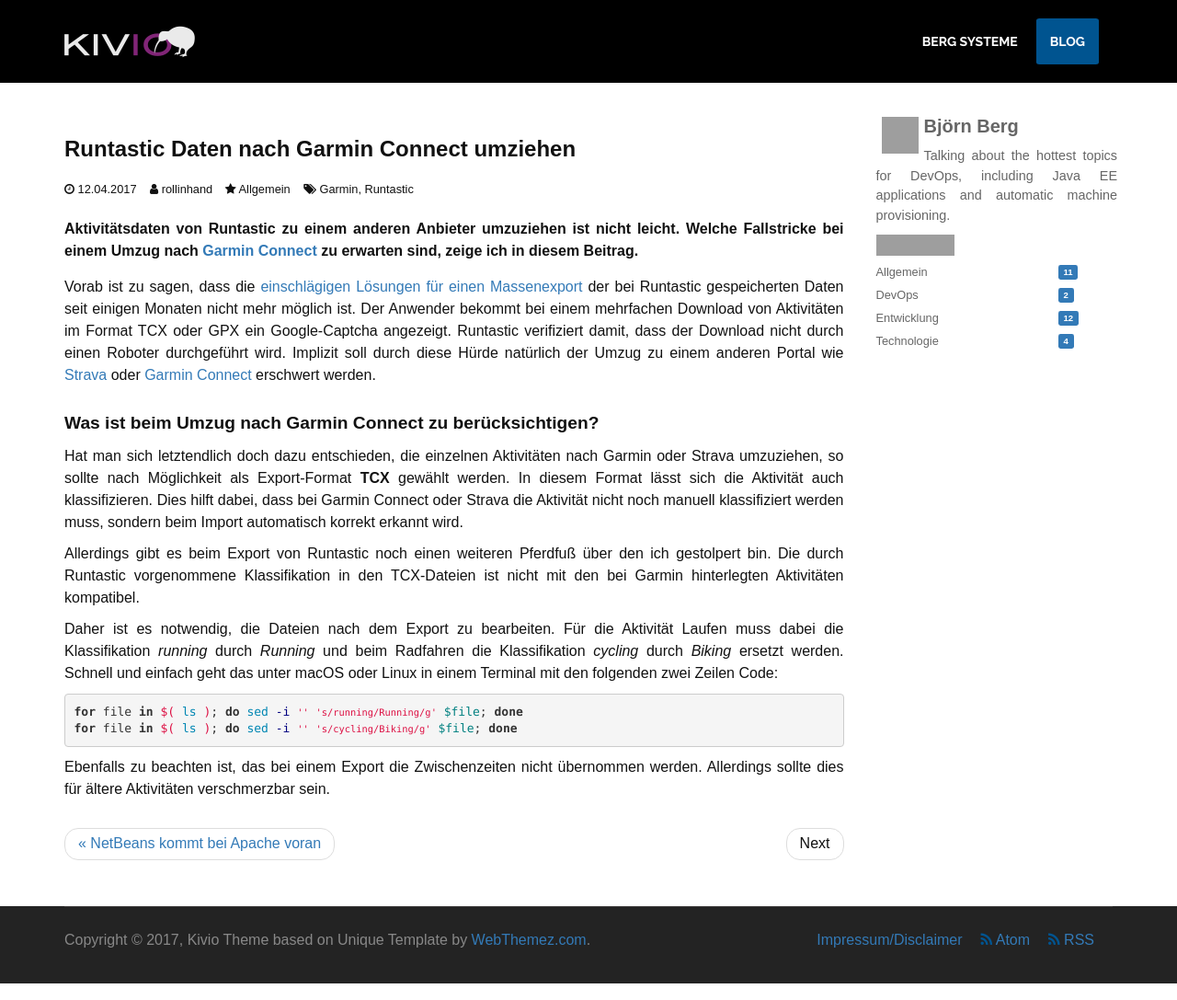
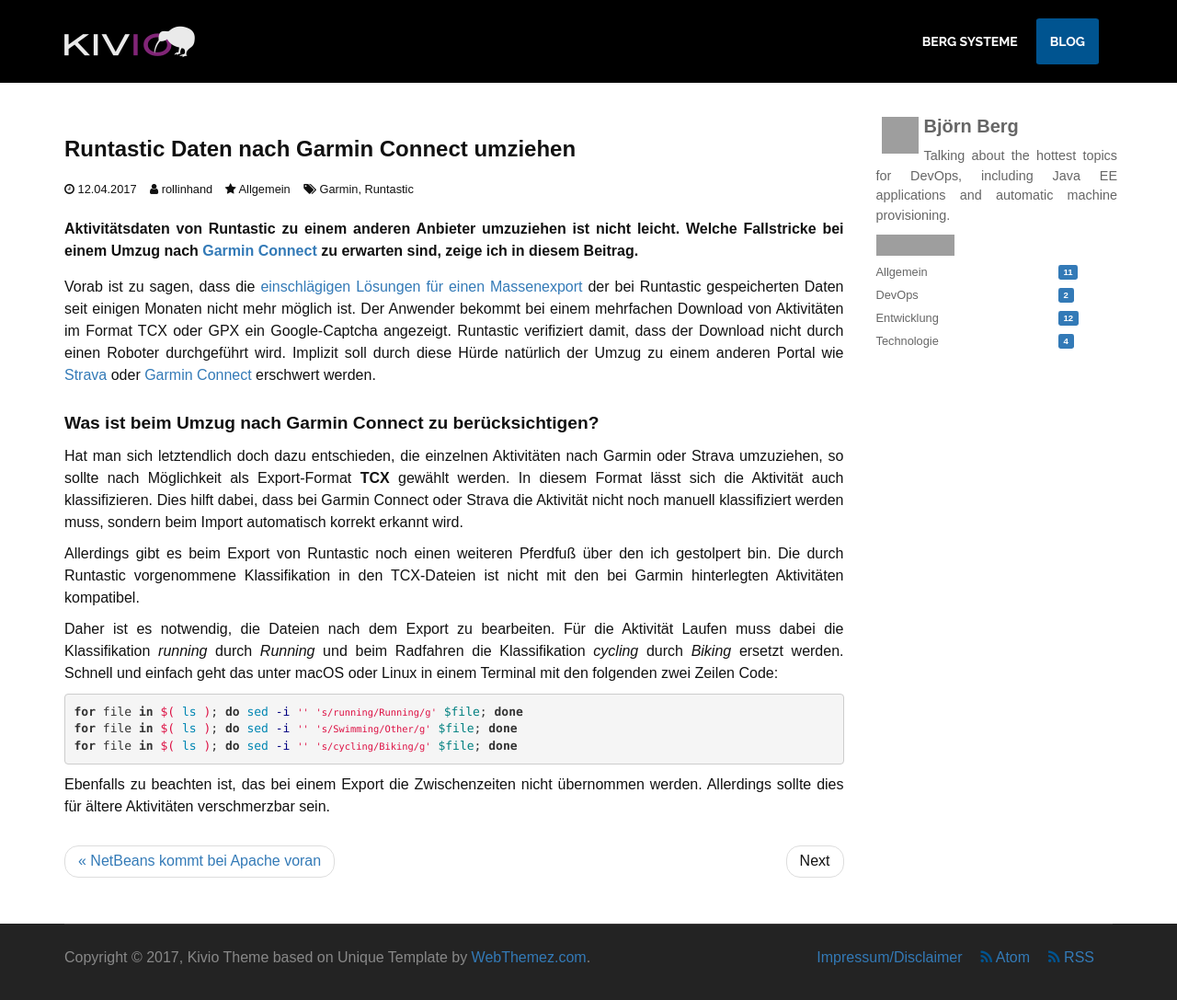
Before and after one commit to rollinhand/rollinhand.github.io, a Jekyll site: the page built from _posts/2017-04-12-runtastic-daten-nach-garmin-connect-umziehen.md, in a window 1280 px wide. Shown: the whole page at 92% size. Built offline with Jekyll 4.4.1, drawn with Linux system fonts in a browser that asks for light colours; some web fonts are replaced; grey boxes are pictures that could not be loaded.

Commit message:
site updated at 2017-05-20 17:05:29 UTC

```diff
--- a/_data/publikationen.csv
+++ b/_data/publikationen.csv
@@ -1,4 +1,5 @@
 titel,jahr,art,autoren,verlag,link
 "Hybride Softwareentwicklung",2015,"Fachartikel","Björn Berg, Gregor Sandhaus, Philip Knott","Informatik-Spektrum"
+"Festpreisprojekte mit kombinierten Verfahren",2015,"Fachartikel","Björn Berg, Gregor Sandhaus, Philip Knott","iX kompakt Agiles Projektmanagement 2015"
 "Hybride Sofwareentwicklung",2014,"Buch","Björn Berg, Gregor Sandhaus, Philip Knott","Springer-Vieweg"
 "Cloud Metering ist wirklich smart",2011,"Fachartikel","Björn Berg","BWK","https://www.baufachinformation.de/Cloud-Metering-ist-wirklich-smart/z/2011109020196"
--- a/_posts/2017-04-12-runtastic-daten-nach-garmin-connect-umziehen.md
+++ b/_posts/2017-04-12-runtastic-daten-nach-garmin-connect-umziehen.md
@@ -37,6 +37,7 @@
 
 {% highlight Shell%}
 for file in $( ls ); do sed -i '' 's/running/Running/g' $file; done
+for file in $( ls ); do sed -i '' 's/Swimming/Other/g' $file; done
 for file in $( ls ); do sed -i '' 's/cycling/Biking/g' $file; done
 {% endhighlight %}
 
```
